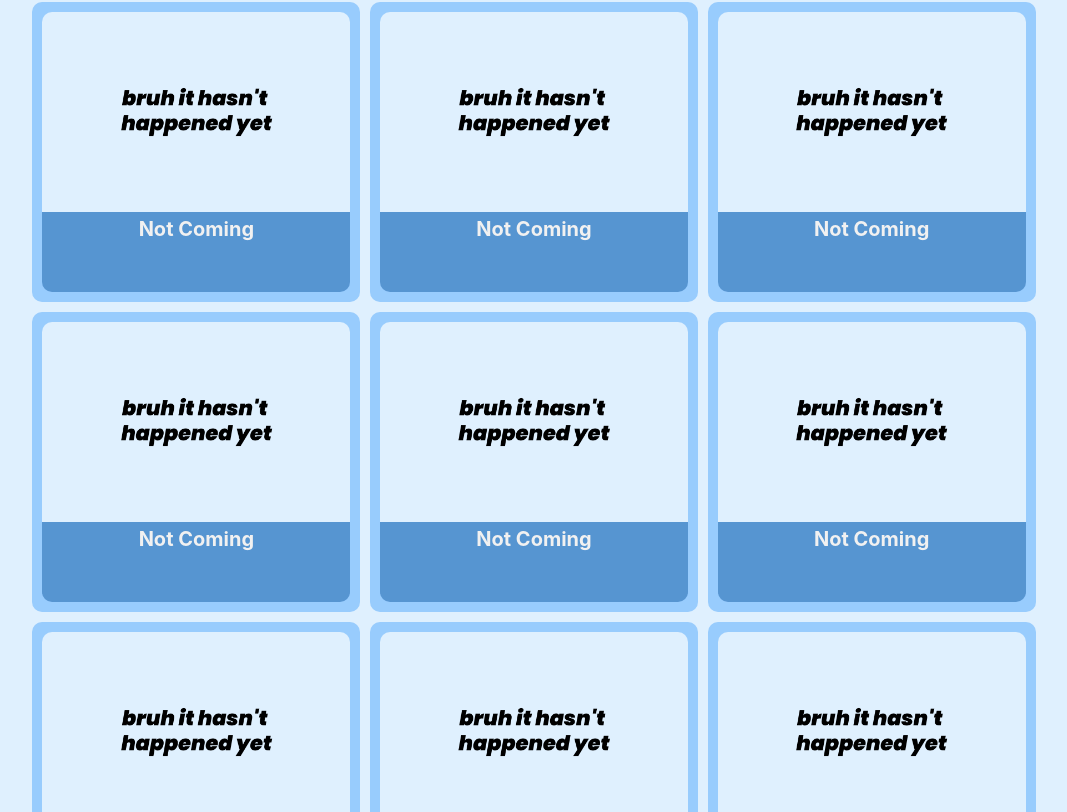
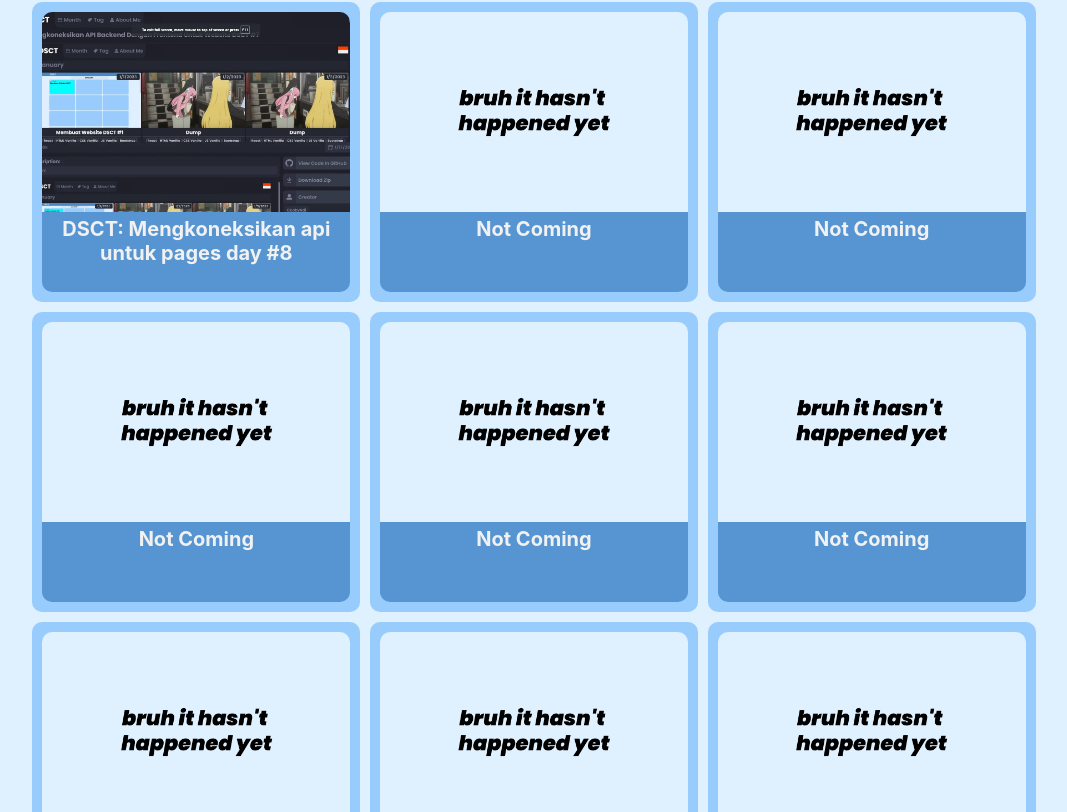
Before and after one commit to CookyNdi/Do-Some-Coding-Today, a React (Create React App) app: page / in a window 1280 px wide. Shown: the part 1947-2759 px from the top of the page, without its empty margins (111-1178 px from the left). Built offline with nearby package versions, Linux system fonts and the light colour scheme.

Commit message:
19 January 2023

```diff
--- a/src/Events/January/Jan19.jsx
+++ b/src/Events/January/Jan19.jsx
@@ -1,5 +1,5 @@
 import React from "react";
-import Screenshot from "../../asset/coming.webp";
+import Screenshot from "../../asset/1-19.webp";
 
 const Jan19 = () => {
   return (
@@ -8,7 +8,7 @@ const Jan19 = () => {
         <img src={Screenshot} alt="19-1-2023" />
       </div>
       <div className="Tittle">
-        <h2>Not Coming</h2>
+        <h2>DSCT: Mengkoneksikan api untuk pages day #8</h2>
       </div>
     </div>
   );
```
Also changed, not shown: src/asset/1-19.webp (added).
